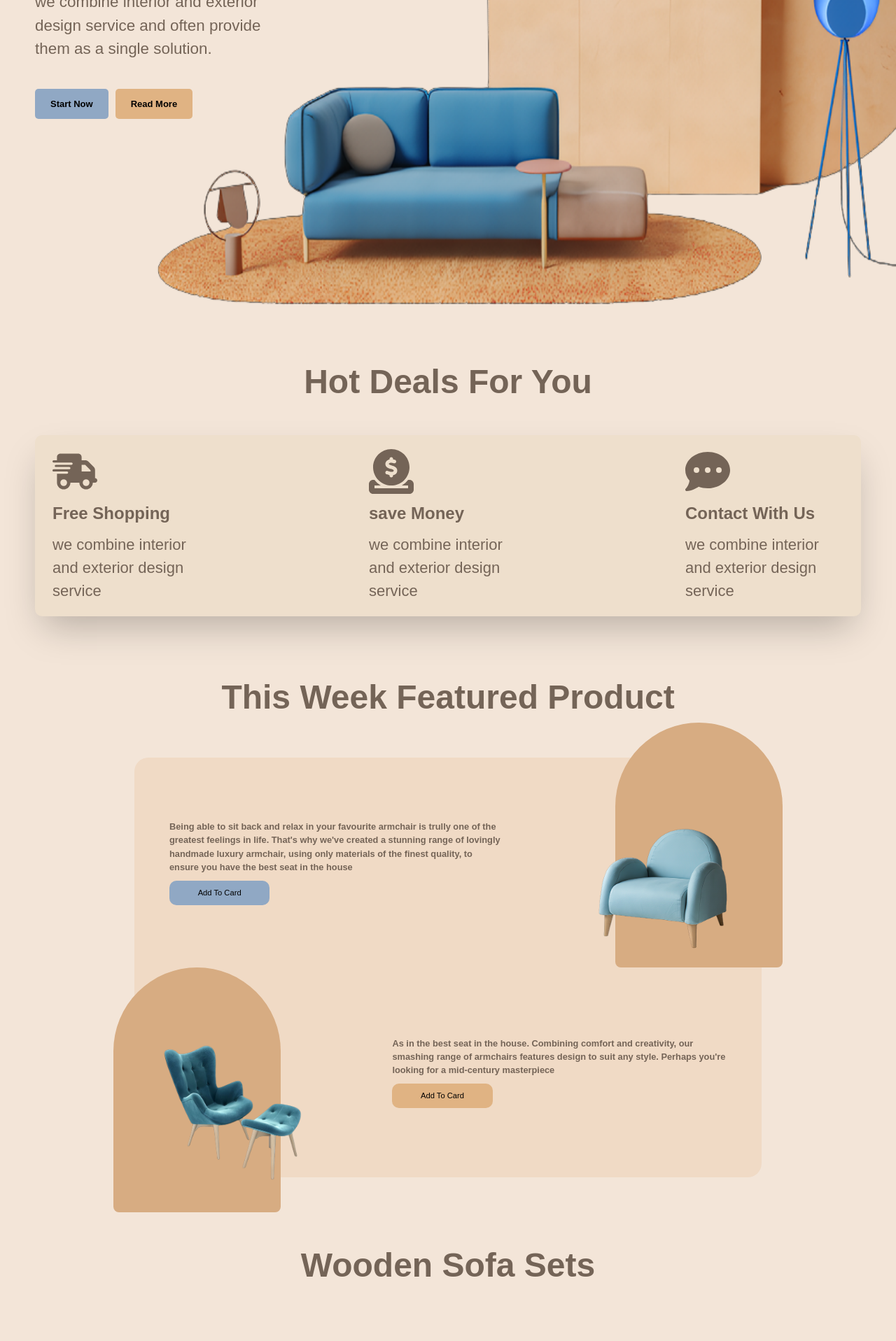
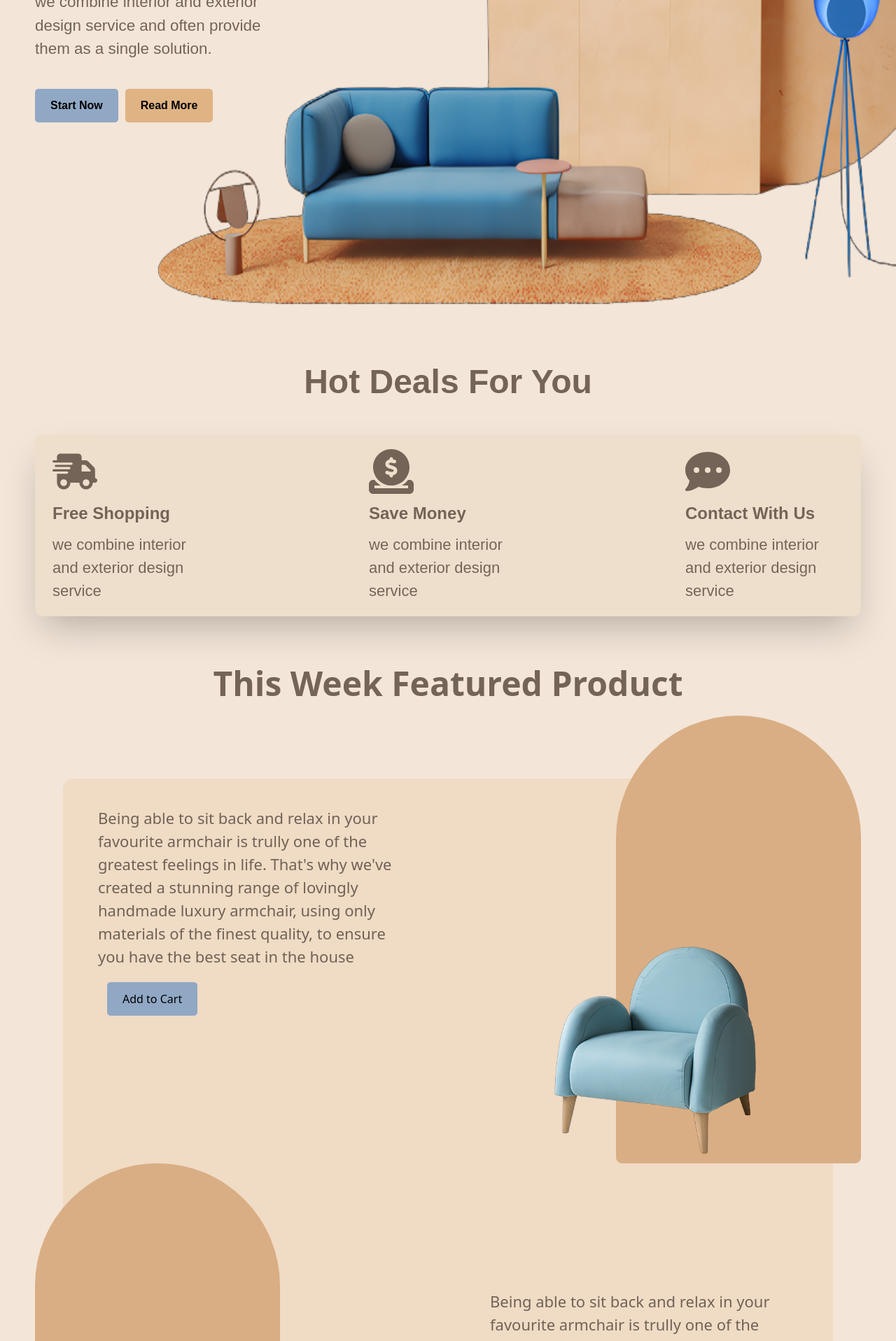
Before and after one commit to jihannkn/Furniture, a React (Vite) app: page / in a window 1280 px wide. Shown: the part 440-2357 px from the top of the page at 70% size. Built offline with nearby package versions, Linux system fonts and the light colour scheme.

Commit message:
new file:   src/components/elements/ButtonPrimary.jsx

```diff
--- /dev/null
+++ b/src/components/elements/ButtonPrimary.jsx
@@ -0,0 +1,10 @@
+/* eslint-disable react/prop-types */
+const ButtonPrimary = ({ text, className }) => {
+    return (
+        <button className={`px-[22px] py-[12px] rounded-[5px] border-none ${className}`}>
+            {text}
+        </button>
+    )
+}
+
+export default ButtonPrimary
--- /dev/null
+++ b/src/components/elements/HotDealCards.jsx
@@ -0,0 +1,44 @@
+/* eslint-disable react/prop-types */
+// const HotDealCards = ({ children }) => {
+//     return (
+//         <div className="w-[20%] flex flex-col gap-[10px] text-font-color" >
+//             {children}
+//         </div>
+//     )
+// }
+
+// const Icon = ({ icon }) => {
+//     return (
+//         {icon}
+//     )
+// }
+
+// const Title = ({ title }) => {
+//     return (
+//         <h2 className="font-bold text-[1.5rem]">{title}</h2>
+//     )
+// }
+
+// const Description = ({ desc }) => {
+//     return (
+//         <h2 className="font-bold text-[1.5rem]">{desc}</h2>
+//     )
+// }
+
+// HotDealCards.Icon = Icon
+// HotDealCards.Title = Title
+// HotDealCards.Description = Description
+
+// export default HotDealCards
+
+const HotDealCards = ({ icon: Icon, title, desc }) => {
+    return (
+      <div className="w-[20%] flex flex-col gap-[10px] text-font-color">
+        <Icon className="text-[4rem]" />
+        <h2 className="font-bold text-[1.5rem]">{title}</h2>
+        <p className="text-[22px]">{desc}</p>
+      </div>
+    );
+  };
+
+  export default HotDealCards
--- a/src/pages/Section1.jsx
+++ b/src/pages/Section1.jsx
@@ -1,6 +1,8 @@
 import bg1 from "../../public/assets/images/bg1.png";
 import { FaCommentDots, FaTruckFast } from "react-icons/fa6";
 import { FaCircleDollarToSlot } from "react-icons/fa6";
+import ButtonPrimary from "../components/elements/ButtonPrimary";
+import HotDealCards from "../components/elements/HotDealCards";
 
 export default function Section1() {
     return (
@@ -16,8 +18,14 @@ export default function Section1() {
                     </p>
                 </div>
                 <div className="w-full flex gap-[10px] mt-[40px]" >
-                    <button className="px-[22px] py-[12px] text-black text-[13px] bg-primary-blue rounded-[5px] font-bold border-none"><a href="#">Start Now</a></button>
-                    <button className="px-[22px] py-[12px] text-black text-[13px] bg-primary-brown rounded-[5px] font-bold border-none"><a href="#">Read More</a></button>
+                    <ButtonPrimary
+                        text="Start Now"
+                        className="font-bold text-black bg-primary-blue"
+                    />
+                    <ButtonPrimary
+                        text="Read More"
+                        className="font-bold text-black bg-primary-brown"
+                    />
                 </div>
             </div>
             <div className="w-full flex justify-end">
@@ -29,9 +37,14 @@ export default function Section1() {
                         <h1 className="text-font-color font-bold text-[3rem]">Hot Deals For You</h1>
                     </div>
                     <div className="w-full flex justify-between bg-[#EEDFCC] mt-[40px] py-[20px] rounded-[10px] px-[25px] shadow-2xl" >
-                        <div className="w-[20%] flex flex-col gap-[10px] text-font-color" >
+                        {/* <HotDealCards>
+                            <HotDealCards.Icon icon={<FaTruckFast className="text-[4rem]" />} />
+                            <HotDealCards.Title title="Free Shipping" />
+                            <HotDealCards.Description desc="we combine interior and exterior design service" />
+                        </HotDealCards> */}
+                        {/* <div className="w-[20%] flex flex-col gap-[10px] text-font-color">
                             <FaTruckFast className="text-[4rem]" />
-                            <h2 className="font-bold text-[1.5rem]">Free Shopping</h2>
+                            <h2 className="font-bold text-[1.5rem]">Free Shipping</h2>
                             <p className="text-[22px]">we combine interior and exterior design service</p>
                         </div>
                         <div className="w-[20%] flex flex-col gap-[10px] text-font-color">
@@ -43,7 +56,22 @@ export default function Section1() {
                             <FaCommentDots className="text-[4rem]" />
                             <h2 className="font-bold text-[1.5rem]">Contact With Us</h2>
                             <p className="text-[22px]">we combine interior and exterior design service</p>
-                        </div>
+                        </div> */}
+                        <HotDealCards
+                            icon={FaTruckFast}
+                            title="Free Shopping"
+                            desc="we combine interior and exterior design service"
+                        />
+                        <HotDealCards
+                            icon={FaCircleDollarToSlot}
+                            title="Save Money"
+                            desc="we combine interior and exterior design service"
+                        />
+                        <HotDealCards
+                            icon={FaCommentDots}
+                            title="Contact With Us"
+                            desc="we combine interior and exterior design service"
+                        />
                     </div>
                 </div>
             </div>
--- a/src/pages/Section2.jsx
+++ b/src/pages/Section2.jsx
@@ -4,46 +4,54 @@ import chair31 from "../../public/assets/images/31.png";
 import chair32 from "../../public/assets/images/32.png";
 import chair33 from "../../public/assets/images/33.png";
 import { IoIosArrowBack, IoIosArrowForward } from "react-icons/io";
+import ButtonPrimary from "../components/elements/ButtonPrimary";
 
 
 export default function Section2() {
     return (
-        <div className="w-full flex justify-center items-center flex-col gap-[50px] font-poppins mt-[80px]">
-            <div className="w-full flex justify-center">
+        <div className="w-full py-[20px] px-[50px] text-[#716255] flex flex-col items-center">
+            <div>
                 <h1 className="text-font-color font-bold text-[3rem]">This Week Featured Product</h1>
             </div>
-            <div className="w-[70%] px-[50px] bg-[#F0DAC5] rounded-[20px] ">
-                <div className="w-full flex items-center justify-between">
-                    <div className="w-[60%] flex flex-col gap-[10px]">
-                        <p className=" text-font-color text-[0.8rem] font-bold">
+            <div className="mt-[100px] mx-[40px] mb-[40px] py-[40px] px-[50px] bg-[#f0dbc5] rounded-[15px]">
+                <div className="flex justify-between">
+                    <div className="w-[44%]">
+                        <p className="text-[22px]">
                             Being able to sit back and relax in your favourite armchair is
                             trully one of the greatest feelings in life. That's why we've
                             created a stunning range of lovingly handmade luxury armchair,
                             using only materials of the finest quality, to ensure you have
                             the best seat in the house
                         </p>
-                        <button className="w-[30%] h-[35px] rounded-[10px] bg-primary-blue text-[0.7rem] flex items-center justify-center"><a href="#">Add To Card</a></button>
+                        <ButtonPrimary
+                        text="Add to Cart"
+                        className="mt-[20px] ml-[13px] text-black bg-primary-blue"
+                    />
                     </div>
-                    <div className="w-[30%] h-[350px] relative rounded-b-[20px] rounded-t-[300px] mt-[-50px] mr-[-80px] bg-[#D7AC82]">
-                        <img src={chair21} alt="" className="w-[200px] h-[200px] absolute bottom-[20px] right-[70px]" />
+                    <div className="bg-[#d9ae84] relative w-[35%] h-[80vh] mr-[-90px] mt-[-130px] rounded-bl-[15px] rounded-br-[15px] rounded-tl-[300px] rounded-tr-[300px]">
+                        <img src={chair21} alt="" className="absolute bottom-0 w-[90%] -ml-[100px]" />
                     </div>
                 </div>
-                <div className="w-full flex items-center justify-between">
-                    <div className="w-[30%] h-[350px] relative rounded-b-[20px] rounded-t-[300px] mb-[-50px] ml-[-80px] bg-[#D7AC82]">
-                        <img src={chair22} alt="" className="w-[200px] h-[200px] absolute bottom-[45px] left-[70px]" />
+                <div className="flex justify-between items-end">
+                    <div className="bg-[#d9ae84] relative w-[35%] h-[80vh] ml-[-90px] mb-[-110px] rounded-bl-[15px] rounded-br-[15px] rounded-tl-[300px] rounded-tr-[300px]">
+                        <img src={chair22} alt="" className="absolute bottom-0 right-0 w-[90%] -mr-[120px] mb-[100px]" />
                     </div>
-                    <div className="w-[60%] flex flex-col gap-[10px]">
-                        <p className=" text-font-color text-[0.8rem] font-bold">
-                            As in the best seat in the house. Combining comfort and
-                            creativity, our smashing range of armchairs features design to
-                            suit any style. Perhaps you're looking for a mid-century
-                            masterpiece
+                    <div className="w-[44%] mb-[50px]">
+                        <p className="text-[22px]">
+                            Being able to sit back and relax in your favourite armchair is
+                            trully one of the greatest feelings in life. That's why we've
+                            created a stunning range of lovingly handmade luxury armchair,
+                            using only materials of the finest quality, to ensure you have
+                            the best seat in the house
                         </p>
-                        <button className="w-[30%] h-[35px] rounded-[10px] bg-primary-brown text-[0.7rem] flex items-center justify-center"><a href="#">Add To Card</a></button>
+                        <ButtonPrimary
+                        text="Add to Cart"
+                        className="mt-[20px] text-black bg-primary-brown"
+                    />
                     </div>
                 </div>
             </div>
-            <div className="w-full flex flex-col mt-[40px]">
+            <div className="w-full flex flex-col mt-[70px]">
                 <div className="w-full flex justify-center">
                     <h1 className="text-font-color font-bold text-[3rem]">Wooden Sofa Sets</h1>
                 </div>
--- a/src/pages/Section4.jsx
+++ b/src/pages/Section4.jsx
@@ -1,4 +1,5 @@
 import image5 from "../../public/assets/images/5.png";
+import ButtonPrimary from "../components/elements/ButtonPrimary";
 export default function Section4() {
     return (
         <div className="w-full flex items-center justify-center p-[50px] py-[50px] pt-[95px] pb-[100px] font-['Exo 2'] text-[#716255]">
@@ -17,9 +18,10 @@ export default function Section4() {
                     </p>
                 </div>
                 <div className="mt-[27px]">
-                    <button className="px-[22px] py-[10px] text-black bg-[#8da7c3] rounded-[5px] border-none">
-                        Read More
-                    </button>
+                    <ButtonPrimary
+                        text="Read More"
+                        className="text-black bg-primary-blue"
+                    />
                 </div>
             </div>
         </div>
```
